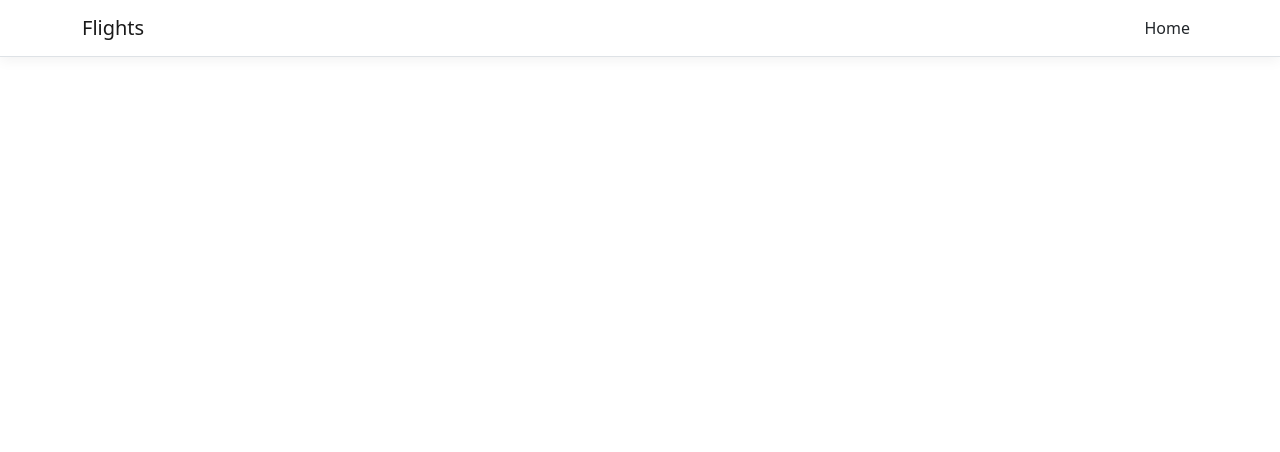
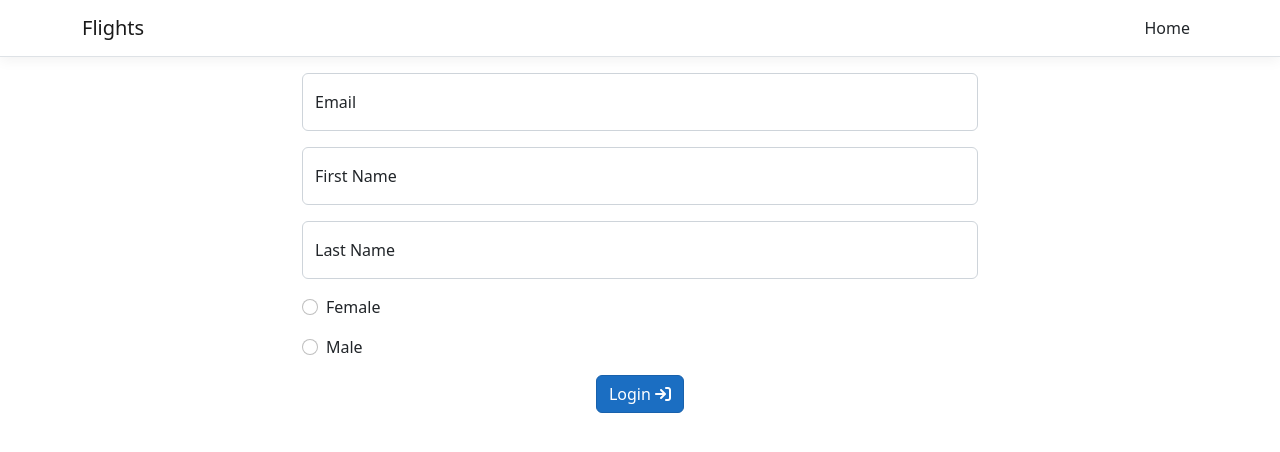
Before and after one commit to furiax/Tutorial.Flights, an Angular app in the folder Flights/ClientApp/: page /register-passenger in a window 1280 px wide. Before the commit this address led to /. Shown: the top 452 px of the page. Built offline with nearby package versions, Linux system fonts and the light colour scheme.

Commit message:
create the register passenger page and made the htlm template

```diff
--- a/Flights/ClientApp/src/app/book-flight/book-flight.component.ts
+++ b/Flights/ClientApp/src/app/book-flight/book-flight.component.ts
@@ -8,7 +8,8 @@
   templateUrl: './book-flight.component.html',
   styleUrls: ['./book-flight.component.css']
 })
-export class BookFlightComponent implements OnInit{
+export class BookFlightComponent implements OnInit {
+
   constructor(private route: ActivatedRoute,
     private router: Router,
     private flightService: FlightService) { }
@@ -17,22 +18,28 @@
   flight: FlightRm = {}
 
   ngOnInit(): void {
-    this.route.paramMap.subscribe(p => this.findFlight (p.get("flightId")))
+    this.route.paramMap
+      .subscribe(p => this.findFlight(p.get("flightId")))
   }
 
   private findFlight = (flightId: string | null) => {
     this.flightId = flightId ?? 'not passed';
 
     this.flightService.findFlight({ id: this.flightId })
-      .subscribe(flight => this.flight = flight, this.handleError)
+      .subscribe(flight => this.flight = flight,
+        this.handleError)
   }
 
-  private handleError(err: any) {
+  private handleError = (err: any) => {
+
     if (err.status == 404) {
-      alert("Flight not found!")
+      alert('Flight not found!')
+      this.router.navigate(['/search-flights'])
     }
+
     console.log("Response Error. Status: ", err.status)
     console.log("Response Error. Status Text: ", err.statusText)
     console.log(err)
   }
+
 }
--- /dev/null
+++ b/Flights/ClientApp/src/app/register-passenger/register-passenger.component.html
@@ -0,0 +1,38 @@
+<div class="container d-grid gap-3" style="max-width: 700px;">
+
+  <div class="form-floating">
+    <input placeholder="Email" class="form-control" type="text" />
+    <label for="email">Email</label>
+
+  </div>
+  <div class="d-grid gap-3">
+
+    <div class="form-floating">
+
+      <input class="form-control" type="text" id="firstName" placeholder="First Name" />
+      <label class="form-label" for="firstName">First Name</label>
+
+    </div>
+
+    <div class="form-floating">
+
+      <input placeholder="Last Name" class="form-control" id="lastName" type="text" />
+      <label class="form-label" for="lastName">Last Name</label>
+
+    </div>
+
+
+    <div>
+
+      <input id="isFemale" class="form-check-input" [value]=true type="radio" />
+      <label class="ms-2 form-check-label" for="isFemale">Female</label>
+    </div>
+    <div>
+      <input id="isFemale" class="form-check-input" [value]=false type="radio" />
+      <label class="ms-2 form-check-label" for="isFemale">Male</label>
+    </div>
+  </div>
+  <div class="d-flex justify-content-center center">
+    <button type="submit" class="btn btn-primary">Login <i class="fa fa-sign-in" aria-hidden="true"></i></button>
+  </div>
+</div>
```
Also changed, not shown: Flights/ClientApp/src/app/app.module.ts (+5 -2 lines), Flights/ClientApp/src/app/register-passenger/register-passenger.component.ts (added, +10 -0 lines), Flights/ClientApp/src/app/register-passenger/register-passenger.component.css (added), 1 other file (tests, documents, lock files or other folders).
